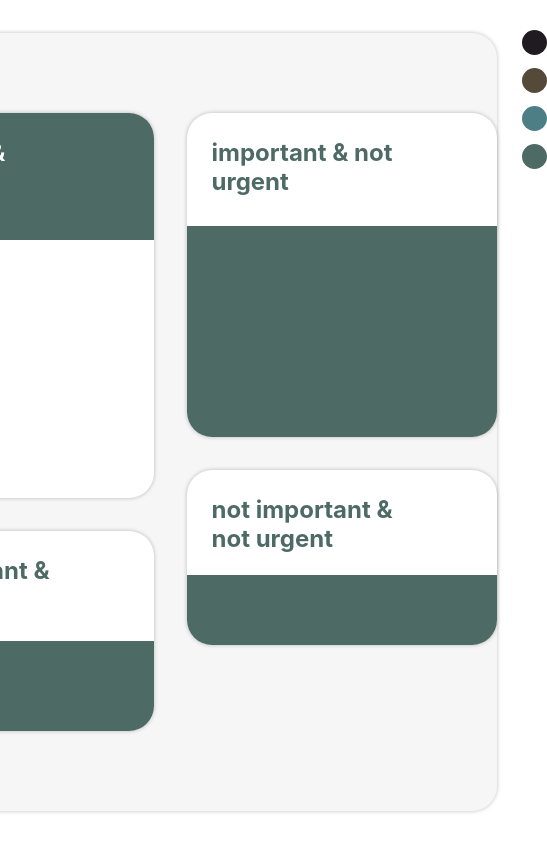
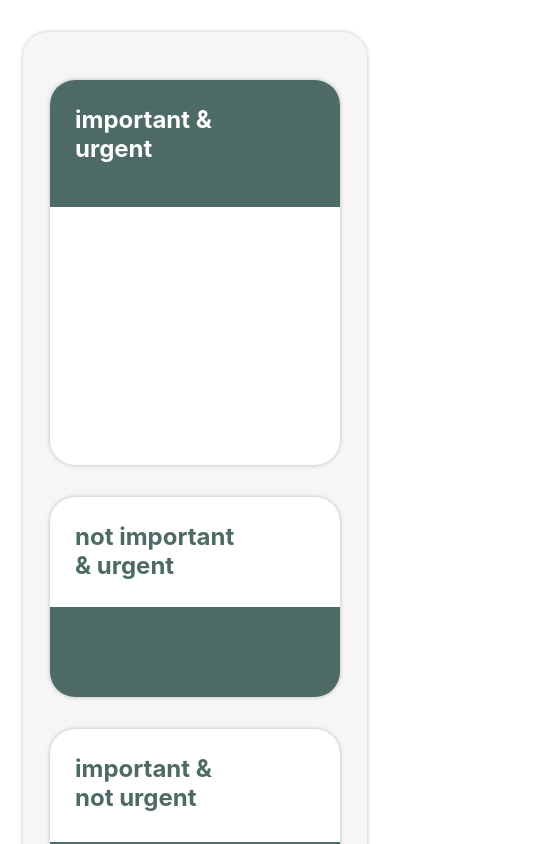
Before and after one commit to vardnan/Streamline, a React (Create React App) app: page / in a window 390 px wide. Shown: the top 844 px of the page, 547 px wide, since content can reach past the window. Built offline with nearby package versions, Linux system fonts and the light colour scheme; the HTML template or start-up script is replaced by a standard one.

Commit message:
swapping fixed units for responsive units

```diff
--- a/src/components/Base/Base.css
+++ b/src/components/Base/Base.css
@@ -2,10 +2,10 @@
     display: flex;
     justify-content: center;
     flex-direction: row;
-    height: 100vh;
+    min-height: 100vh;
 }
 
-.container {
+/* .container {
     display: flex;
     align-content: center;
     justify-content: center;
@@ -14,27 +14,57 @@
     height: 100%;
     gap: 33px;
     padding-top: 80px;
+} */
+
+.container {
+    display: flex;
+    justify-content: center;
+    flex-direction: row;
+    width: 100%;
+    height: 100%;
+    gap: 2em;
+    padding: 3em 1em 3em 1em;
+    margin-top: 2em;
+    margin-bottom: 2em;
 }
 
-#container-one {
+/* #container-one {
     display: flex;
     align-content: center;
     justify-content: flex-start;
     flex-direction: column;
     height: 100%;
     gap: 33px;
+} */
+
+#container-one {
+    display: flex;
+    align-items: center;
+    justify-content: center;
+    flex-direction: column;
+    height: 100%;
+    gap: 2em;
 }
 
-#container-two {
+/* #container-two {
     display: flex;
     align-content: center;
     justify-content: flex-start;
     flex-direction: column;
     height: 100%;
     gap: 33px;
+} */
+
+#container-two {
+    display: flex;
+    align-items: center;
+    justify-content: center;
+    flex-direction: column;
+    height: 100%;
+    gap: 2em;
 }
 
-#base {
+/* #base {
     width: 802px;
     height: 698px;
     border-radius: 25px;
@@ -42,4 +72,35 @@
     box-shadow: 0px 0px 4px 0px rgba(0, 0, 0, 0.25);
     backdrop-filter: blur(5px);
     order: 1;
+} */
+
+#base {
+    width: 80vw;
+    max-width: 802px;
+    height: auto;
+    border-radius: 25px;
+    background: #F6F6F6;
+    box-shadow: 0px 0px 4px 0px rgba(0, 0, 0, 0.25);
+    backdrop-filter: blur(5px);
+    order: 1;
 }
+
+@media only screen and (max-width: 800px) {
+    #parent {
+        flex-direction: column;
+        justify-content: center;
+    }
+    .container {
+        flex-direction: column;
+    }
+
+    #container-one {
+        justify-content: center;
+
+    }
+
+    #container-two {
+        justify-content: center;
+    }
+
+}
--- a/src/components/Base/Base.js
+++ b/src/components/Base/Base.js
@@ -48,7 +48,7 @@ const Base = () => {
           />
         </div>
       </div>
-      <ColorButtons setBlockColor={setBlockColor} />
+      {/* <ColorButtons setBlockColor={setBlockColor} /> */}
     </motion.div>
   );
 };
--- a/src/components/Card/Card.css
+++ b/src/components/Card/Card.css
@@ -1,5 +1,17 @@
+/* .card {
+    width: 310px;
+    border-radius: 25px;
+    background: #FFF;
+    box-shadow: 0px 0px 4px 0px rgba(0, 0, 0, 0.25);
+    position: relative;
+    transition: all .6s cubic-bezier(0.25, 1, 0.5, 1);
+    padding: 0px;
+    overflow: hidden;
+    border: 0;
+} */
+
 .card {
-    width: 310px;
+    width: clamp(290px, 40vw, 310px);
     border-radius: 25px;
     background: #FFF;
     box-shadow: 0px 0px 4px 0px rgba(0, 0, 0, 0.25);
```
